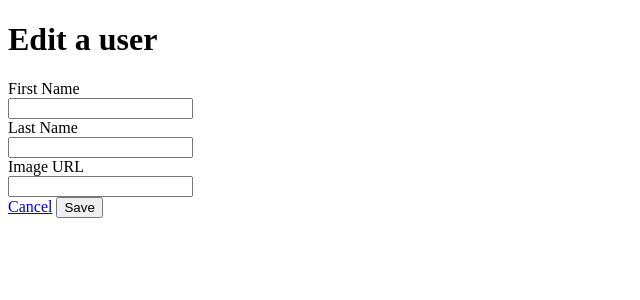
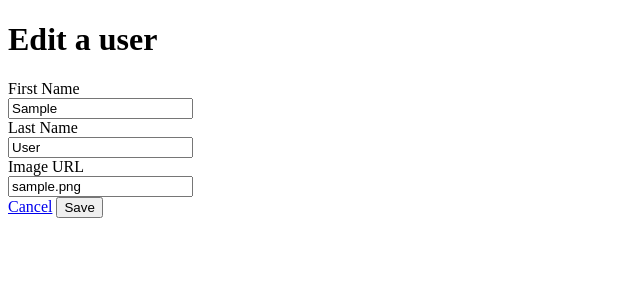
Before and after one commit to taylorwagner/sqlalchemyblogly, a Flask app: page /1/edit in a window 1280 px wide. Shown: the top 300 px of the page, without its empty margins (0-640 px from the left). Run offline with Flask 2, Linux system fonts and the light colour scheme; tables that the repository leaves empty hold one stand-in row (values such as "Sample post").

Commit message:
update variable names in values section

```diff
--- a/templates/edit.html
+++ b/templates/edit.html
@@ -16,7 +16,7 @@
       <input type="text"
              id="first"
              name="first"
-             value="{{ user.first }}">
+             value="{{ user.first_name }}">
     </div>
   </div>
 
@@ -26,7 +26,7 @@
       <input type="text"
              id="last"
              name="last"
-             value="{{ user.last }}">
+             value="{{ user.last_name }}">
     </div>
   </div>
 
@@ -36,7 +36,7 @@
       <input type="text"
              id="image"
              name="image"
-             value="{{ user.image }}">
+             value="{{ user.image_url }}">
     </div>
   </div>
 
```
